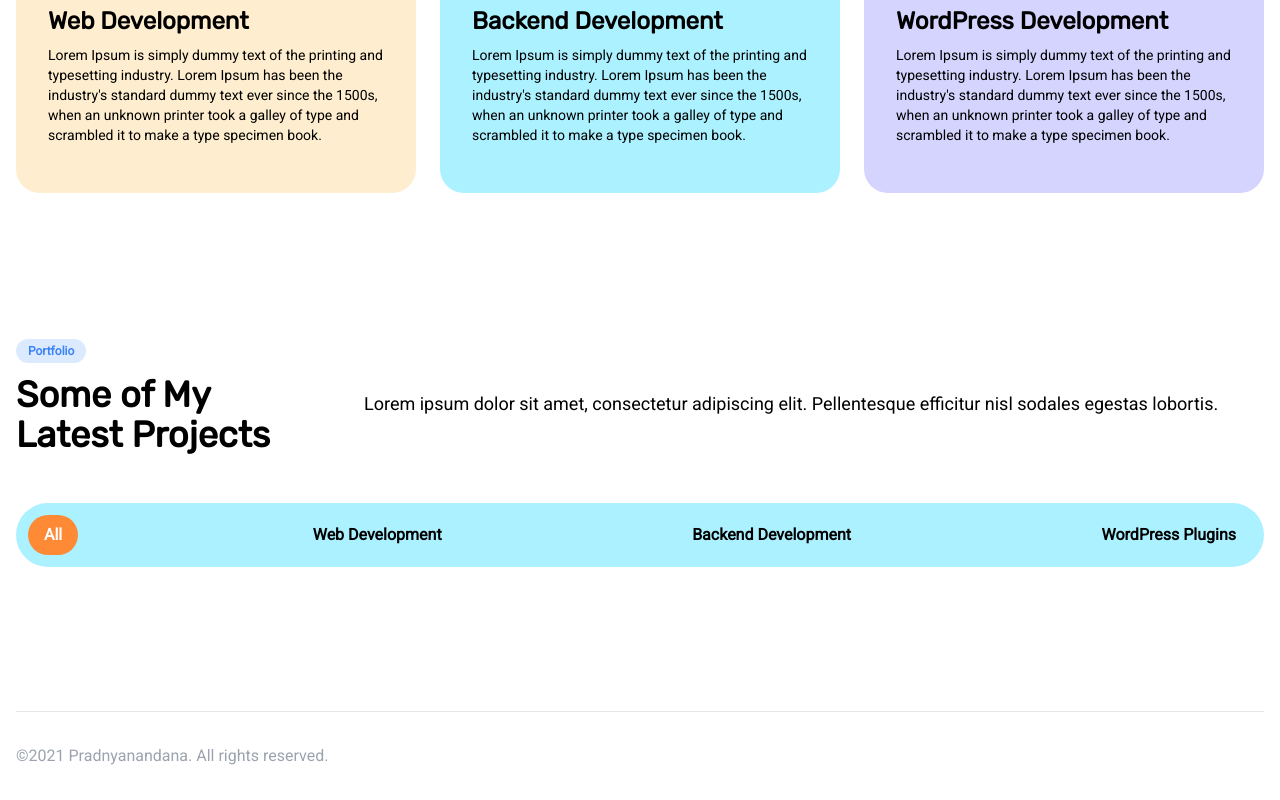
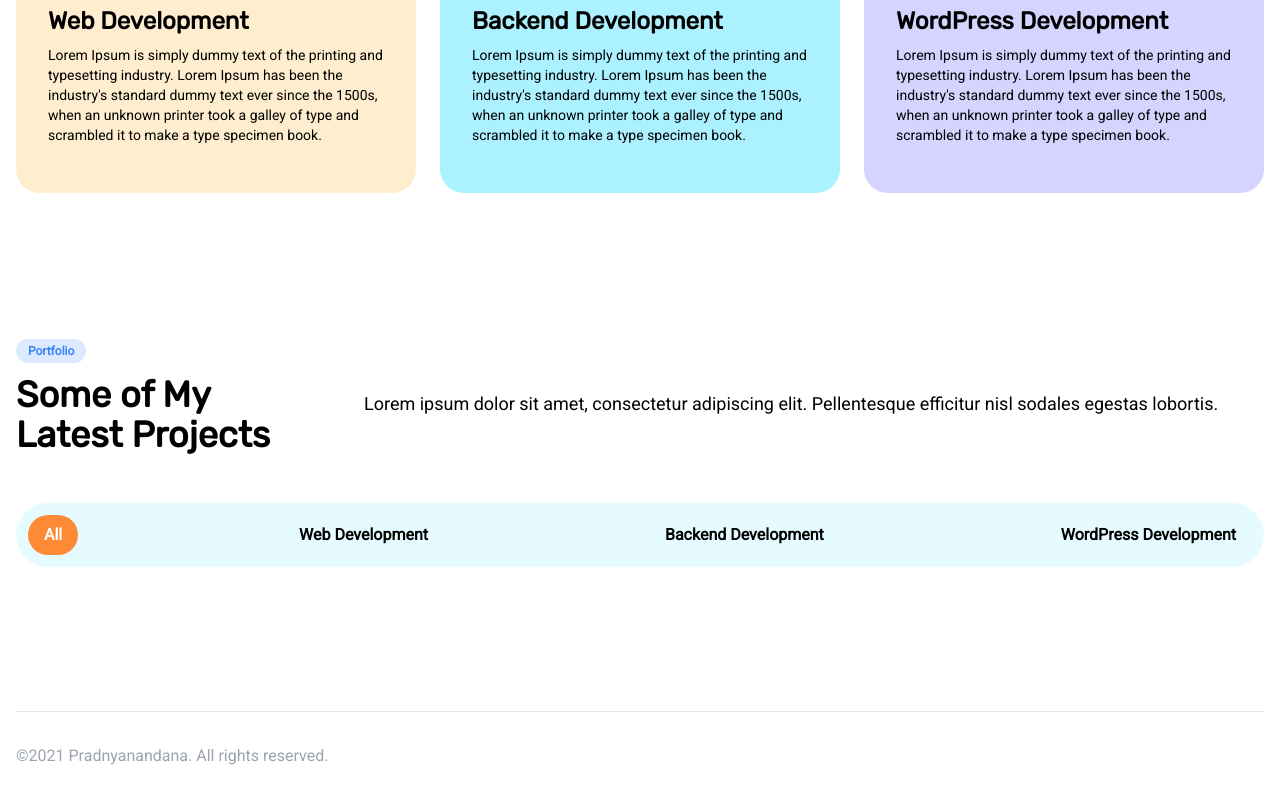
Before and after one commit to pradnyanandana/portfolio, a React (Create React App) app: page / in a window 1280 px wide. Shown: the part 1931-2731 px from the top of the page. Built offline with nearby package versions, Linux system fonts and the light colour scheme.

Commit message:
Project filter on click

```diff
--- a/src/component/section/About.js
+++ b/src/component/section/About.js
@@ -17,11 +17,11 @@ const About = (props) => {
                         <div className="w-full lg:w-1/2 px-4 mb-12 md:mb-20 lg:mb-0 flex items-center">
                             <div className="w-full text-center lg:text-left">
                                 <div className="mx-auto mb-8 lg:mx-0">
-                                    <span class="inline-block text-xs py-1 px-3 text-blue-500 font-semibold font-roboto bg-blue-100 rounded-xl wow animate__ animate__fadeInUp animated visible">About Me</span>
-                                    <h2 class="mx-auto mb-4 text-3xl xl:text-4xl my-3 font-bold font-rubik wow animate__ animate__fadeInUp animated animated visible">
+                                    <span className="inline-block text-xs py-1 px-3 text-blue-500 font-semibold font-roboto bg-blue-100 rounded-xl wow animate__ animate__fadeInUp animated visible">About Me</span>
+                                    <h2 className="mx-auto mb-4 text-3xl xl:text-4xl my-3 font-bold font-rubik wow animate__ animate__fadeInUp animated animated visible">
                                         <span>2+ Years Experiences in Software Development</span>
                                     </h2>
-                                    <p class="text-lg text-blueGray-400 font-roboto wow animate__ animate__fadeInUp animated animated visible">Lorem ipsum dolor sit amet, consectetur adipiscing elit. Pellentesque efficitur nisl sodales egestas lobortis.</p>
+                                    <p className="text-lg text-blueGray-400 font-roboto wow animate__ animate__fadeInUp animated animated visible">Lorem ipsum dolor sit amet, consectetur adipiscing elit. Pellentesque efficitur nisl sodales egestas lobortis.</p>
                                 </div>
                                 <div className="mx-auto lg:mx-0">
                                     <div className="text-center lg:text-left">
--- a/src/component/section/Hero.js
+++ b/src/component/section/Hero.js
@@ -30,12 +30,12 @@ const Hero = (props) => {
                     </div>
                     <div className="w-full sm:w-3/5 px-3 mb-12 sm:mb-0">
                         <div className="flex items-center justify-end">
-                            <Lottie
+                            {/* <Lottie
                                 options={defaultOptions}
                                 height={"auto"}
                                 width={"100%"}
                                 style={{marginLeft: "auto", marginRight: 0}}
-                            />
+                            /> */}
                         </div>
                     </div>
                 </div>
--- a/src/component/section/Project.js
+++ b/src/component/section/Project.js
@@ -1,34 +1,42 @@
-import React from "react";
+import React, {useState} from "react";
+
+const ActiveClass =  'text-white bg-orange-500 hover:bg-yellow-600';
+
+const Filter = [
+    {key: 'all', text: 'All'},
+    {key: 'web', text: 'Web Development'},
+    {key: 'backend', text: 'Backend Development'},
+    {key: 'wordpress', text: 'WordPress Development'},
+];
 
 const Project = (props) => {
+    const [active, setActive] = useState('all');
+
+    const ChangeFilter = (key) => {
+        setActive(key);
+    }
+
     return (
         <section id="service" className="pt-16 pb-20">
             <div className="container px-2 md:px-4 mx-auto text-center sm:text-left">
                 <div className="flex flex-col sm:flex-row sm:items-center mb-8">
                     <div className="w-full sm:w-4/12 lg:w-3/12">
-                        <span class="inline-block text-xs py-1 px-3 text-blue-500 font-semibold font-roboto bg-blue-100 rounded-xl wow animate__ animate__fadeInUp animated visible">Portfolio</span>
-                        <h2 class="mx-auto mb-4 text-3xl xl:text-4xl font-rubik my-3 font-bold font-heading wow animate__ animate__fadeInUp animated animated visible">
+                        <span className="inline-block text-xs py-1 px-3 text-blue-500 font-semibold font-roboto bg-blue-100 rounded-xl wow animate__ animate__fadeInUp animated visible">Portfolio</span>
+                        <h2 className="mx-auto mb-4 text-3xl xl:text-4xl font-rubik my-3 font-bold font-heading wow animate__ animate__fadeInUp animated animated visible">
                             <span>Some of My Latest Projects</span>
                         </h2>
                     </div>
                     <div className="w-full sm:w-8/12 lg:w-9/12 sm:ml-12">
-                        <p class="mx-auto text-lg text-blueGray-400 font-roboto wow animate__ animate__fadeInUp animated animated visible">Lorem ipsum dolor sit amet, consectetur adipiscing elit. Pellentesque efficitur nisl sodales egestas lobortis.</p>
+                        <p className="mx-auto text-lg text-blueGray-400 font-roboto wow animate__ animate__fadeInUp animated animated visible">Lorem ipsum dolor sit amet, consectetur adipiscing elit. Pellentesque efficitur nisl sodales egestas lobortis.</p>
                     </div>
                 </div>
-                <div className="project-filters text-center mb-8 rounded-full md:p-3 md:bg-blue-500-transparent">
+                <div className="project-filters text-center mb-8 rounded-full md:p-3 md:bg-blue-300-transparent">
                     <ul className="filters block md:flex md:flex-wrap md:justify-between">
-                        <li className="btn inline-block rounded-xl">
-                            <a className="block text-base text-center font-semibold font-roboto rounded-3xl py-2 px-4 text-white bg-orange-500 hover:bg-yellow-600">All</a>
-                        </li>
-                        <li className="btn inline-block rounded-xl">
-                            <a className="block text-base text-center font-semibold font-roboto rounded-3xl py-2 px-4">Web Development</a>
-                        </li>
-                        <li className="btn inline-block rounded-xl">
-                            <a className="block text-base text-center font-semibold font-roboto rounded-3xl py-2 px-4">Backend Development</a>
-                        </li>
-                        <li className="btn inline-block rounded-xl">
-                            <a className="block text-base text-center font-semibold font-roboto rounded-3xl py-2 px-4">WordPress Plugins</a>
-                        </li>
+                        {Filter.map((val) => (
+                            <li key={val.key} className="btn inline-block rounded-xl">
+                                <a className={`block text-base text-center font-semibold font-roboto rounded-3xl py-2 px-4 ${val.key === active ? ActiveClass : ''}`} onClick={e => ChangeFilter(val.key)}>{val.text}</a>
+                            </li>
+                        ))}
                     </ul>
                 </div>
             </div>
--- a/src/component/section/Service.js
+++ b/src/component/section/Service.js
@@ -7,12 +7,12 @@ const Service = (props) => {
     return (
         <section id="service" className="pt-16 pb-20">
             <div className="container px-2 md:px-4 mx-auto">
-                <div class="text-center mb-8">
-                    <span class="inline-block text-xs py-1 px-3 text-blue-500 font-semibold font-roboto bg-blue-100 rounded-xl wow animate__ animate__fadeInUp animated visible">What I Offer</span>
-                    <h2 class="max-w-lg mx-auto mb-4 text-3xl xl:text-4xl font-rubik my-3 font-bold font-heading wow animate__ animate__fadeInUp animated animated visible">
+                <div className="text-center mb-8">
+                    <span className="inline-block text-xs py-1 px-3 text-blue-500 font-semibold font-roboto bg-blue-100 rounded-xl wow animate__ animate__fadeInUp animated visible">What I Offer</span>
+                    <h2 className="max-w-lg mx-auto mb-4 text-3xl xl:text-4xl font-rubik my-3 font-bold font-heading wow animate__ animate__fadeInUp animated animated visible">
                         <span>App Solutions</span>
                     </h2>
-                    <p class="max-w-xl mx-auto text-lg text-blueGray-400 font-roboto wow animate__ animate__fadeInUp animated animated visible">Lorem ipsum dolor sit amet, consectetur adipiscing elit. Pellentesque efficitur nisl sodales egestas lobortis.</p>
+                    <p className="max-w-xl mx-auto text-lg text-blueGray-400 font-roboto wow animate__ animate__fadeInUp animated animated visible">Lorem ipsum dolor sit amet, consectetur adipiscing elit. Pellentesque efficitur nisl sodales egestas lobortis.</p>
                 </div>
                 <div className="flex flex-wrap -mx-3 -mb-6">
                     <div className="w-full lg:w-1/3 px-3 mb-6">
--- a/tailwind.config.js
+++ b/tailwind.config.js
@@ -16,6 +16,7 @@ module.exports = {
           '700-transparent': '#C48D33'
         },
         blue: {
+          '300-transparent': '#ACF1FF50',
           '500-transparent': '#ACF1FF',
           '700-transparent': '#2C9BB5'
         },
```
